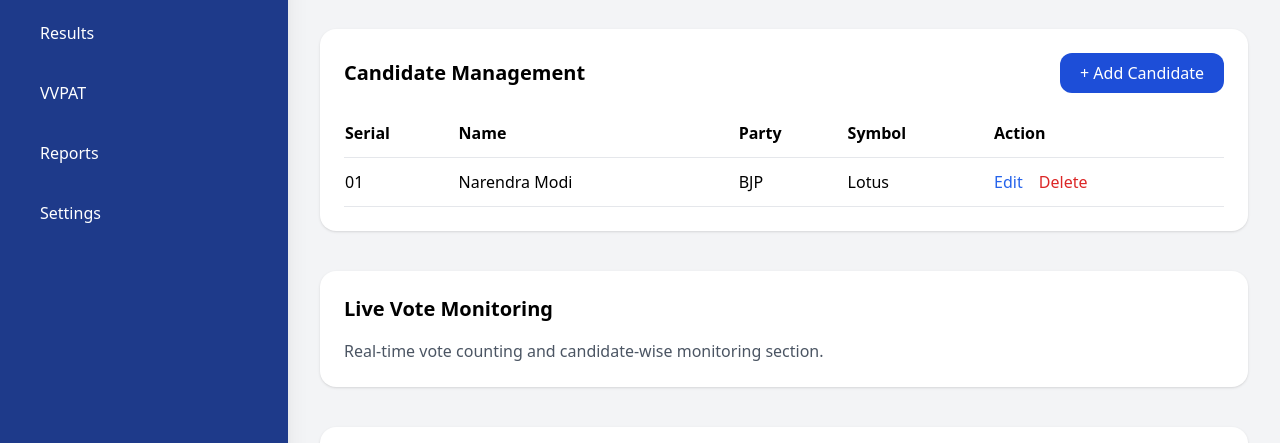
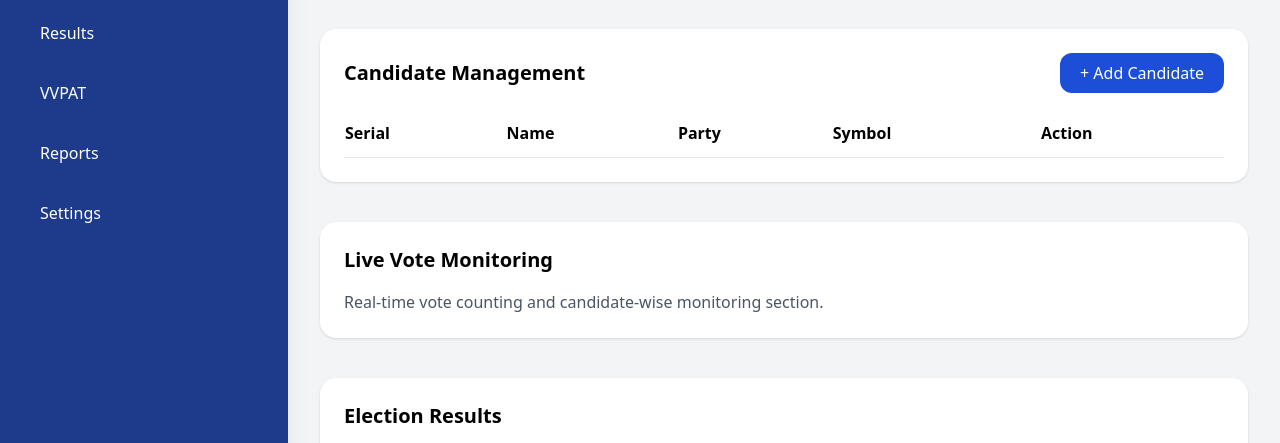
Before and after one commit to kherwalbazaar/EVM-Machine, a website: page admin/index.html in a window 1280 px wide. Shown: the part 319-762 px from the top of the page. Drawn offline with nearby package versions, Linux system fonts and the light colour scheme.

Commit message:
Remove hardcoded dummy candidate data from admin table

```diff
--- a/admin/index.html
+++ b/admin/index.html
@@ -121,17 +121,7 @@
                 <th>Action</th>
               </tr>
             </thead>
-            <tbody>
-              <tr class="border-b">
-                <td class="py-3">01</td>
-                <td>Narendra Modi</td>
-                <td>BJP</td>
-                <td>Lotus</td>
-                <td>
-                  <button class="text-blue-600">Edit</button>
-                  <button class="text-red-600 ml-3">Delete</button>
-                </td>
-              </tr>
+            <tbody id="candidates-table-body">
             </tbody>
           </table>
         </div>
@@ -388,7 +378,7 @@
     async function loadCandidates() {
       try {
         const candidatesSnapshot = await db.collection('candidates').get();
-        const candidatesTable = document.querySelector('#candidates tbody');
+        const candidatesTable = document.getElementById('candidates-table-body');
         candidatesTable.innerHTML = '';
 
         candidatesSnapshot.forEach((doc, index) => {
@@ -410,8 +400,14 @@
           `;
           candidatesTable.innerHTML += row;
         });
+
+        if (candidatesSnapshot.size === 0) {
+          candidatesTable.innerHTML = '<tr><td colspan="5" class="py-4 text-center text-gray-600">No candidates found. Click "Add Candidate" to add candidates.</td></tr>';
+        }
       } catch (error) {
         console.error('Error loading candidates:', error);
+        const candidatesTable = document.getElementById('candidates-table-body');
+        candidatesTable.innerHTML = '<tr><td colspan="5" class="py-4 text-center text-red-600">Error loading candidates. Please check Firestore security rules.</td></tr>';
       }
     }
 
```
